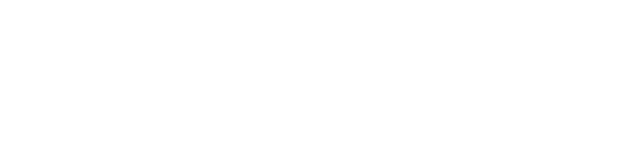
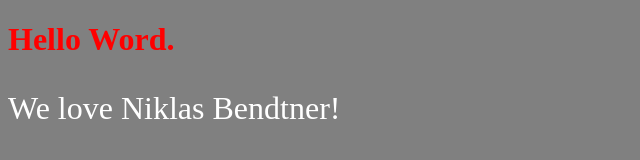
Before and after one commit to jonas2305/oevelse.github, a plain HTML site: page index.html in a window 1280 px wide. Shown: the whole page, without its empty margins (0-640 px from the left). Drawn offline with Linux system fonts and the light colour scheme.

Commit message:
content added

```diff
--- a/CSS/styles.scss
+++ b/CSS/styles.scss
@@ -0,0 +1,14 @@
+
+body{
+  background-color: grey;
+}
+
+h1{
+  color: red;
+  font-size: xx-large;
+}
+
+p{
+  color: white;
+  font-size: xx-large;
+}
--- a/index.html
+++ b/index.html
@@ -4,9 +4,13 @@
     <meta charset="UTF-8">
     <title>Index</title>
     <meta name="viewport" content="width=device-width, initial-scale=1.0">
+    <link rel="stylesheet" href="CSS/styles.css">
 </head>
 <body>
 
+<h1>Hello Word.</h1>
+
+<p>We love Niklas Bendtner!</p>
 
 
 </body>
```
Also changed, not shown: CSS/styles.css, 1 other file.
